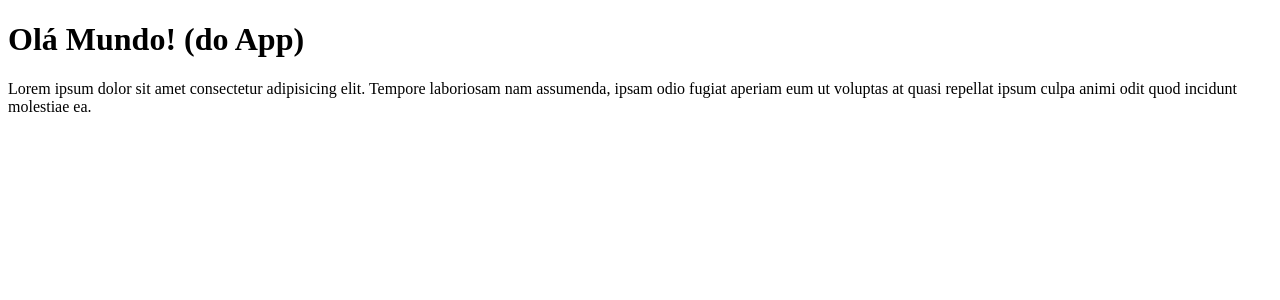
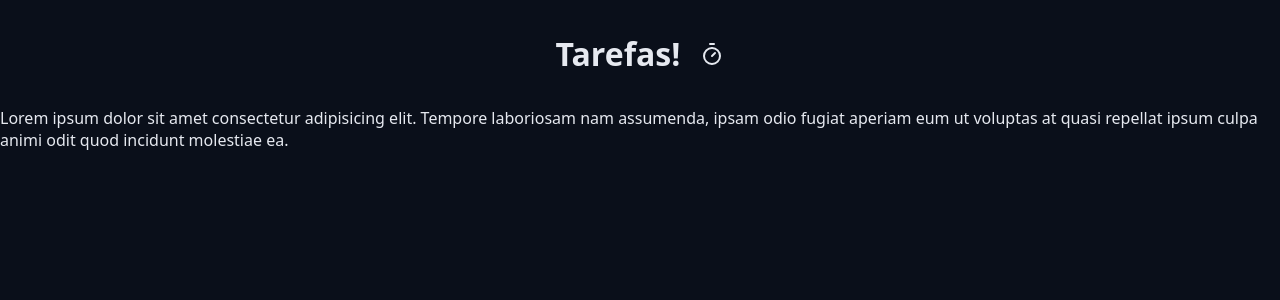
Before and after one commit to NetoResende/tarefas-pomodoro, a React (Vite) app: page / in a window 1280 px wide. Shown: the top 300 px of the page. Built offline with nearby package versions, Linux system fonts and the light colour scheme.

Commit message:
Adicionando novas atualizações

```diff
--- a/package.json
+++ b/package.json
@@ -10,6 +10,7 @@
     "preview": "vite preview"
   },
   "dependencies": {
+    "lucide-react": "^1.21.0",
     "react": "^19.2.6",
     "react-dom": "^19.2.6"
   },
--- a/src/App.tsx
+++ b/src/App.tsx
@@ -1,9 +1,21 @@
+import { Heading } from "./component/Heading";
+import "./styles/Theme.css";
+import "./styles/Global.css";
+import { TimerIcon } from "lucide-react";
+
+
 export function App() {
-
   return (
-   <>
-    <h1>Olá Mundo! (do App)</h1>
-    <p>Lorem ipsum dolor sit amet consectetur adipisicing elit. Tempore laboriosam nam assumenda, ipsam odio fugiat aperiam eum ut voluptas at quasi repellat ipsum culpa animi odit quod incidunt molestiae ea.</p>
-   </>
-  )
-}
+    <>
+      <Heading>
+        Tarefas!
+        <TimerIcon/>
+      </Heading>
+      <p>
+        Lorem ipsum dolor sit amet consectetur adipisicing elit. Tempore
+        laboriosam nam assumenda, ipsam odio fugiat aperiam eum ut voluptas at
+        quasi repellat ipsum culpa animi odit quod incidunt molestiae ea.
+      </p>
+    </>
+  );
+};
--- /dev/null
+++ b/src/component/Heading.module.css
@@ -0,0 +1,8 @@
+.heading {
+    margin: 3.2rem 0;
+    display: flex;
+    align-items: center;
+    justify-content: center;
+    gap: 2rem;
+
+}
--- /dev/null
+++ b/src/component/Heading.tsx
@@ -0,0 +1,14 @@
+import styles from './Heading.module.css'
+
+type HeadingProps = {
+    children: React.ReactNode
+}
+export function Heading({children}: HeadingProps){
+    return (
+        <>
+            <h1 className={`${styles.heading} ${styles.headingColor}`}>
+                {children}
+            </h1>
+        </>
+    )
+}
--- /dev/null
+++ b/src/styles/Global.css
@@ -0,0 +1,14 @@
+* {
+    margin: 0;
+    padding: 0;
+    box-sizing: border-box;
+}
+html {
+    font-size: 62.5%;
+}
+body {
+    font-size: 1.6rem;
+    font-family: system-ui, -apple-system, BlinkMacSystemFont, 'Segoe UI', Roboto, Oxygen, Ubuntu, Cantarell, 'Open Sans', 'Helvetica Neue', sans-serif;
+    background: var(--gray-900);
+    color: var(--text-default);
+}
--- /dev/null
+++ b/src/styles/Theme.css
@@ -0,0 +1,37 @@
+:root {
+    --gray-100: #e6e9f0;
+    --gray-200: #cdd3e1;
+    --gray-300: #aab3cc;
+    --gray-400: #555f7d;
+    --gray-500: #454f6a;
+    --gray-600: #363d56;
+    --gray-700: #272f43;
+    --gray-800: #181f2e;
+    --gray-900: #0a0f1a;
+
+    --primary-light: #4de7b7;
+    --primary: #0da170;
+    --primary-dark: #065f46;
+
+    --link-color: #10b981;
+    --link-hover: #0b8a60;
+
+    --success: #22c55e;
+    --warning: #eab308;
+    --error: #991b1b;
+    --info: #0ea5e9;
+
+    --text-over-primary: #0a0f1a;
+    --text-over-primary-dark: #e6e9f0;
+    --text-over-primary-light: #0a0f1a;
+    --text-over-success: #0a0f1a;
+    --text-over-warning: #0a0f1a;
+    --text-over-error: #e6e9f0;
+    --text-over-info: #0a0f1a;
+
+    --text-default: #e6e9f0;
+    --text-muted: #aab3cc;
+
+    --disabled: #555f7d;
+    --text-disabled: #aab3cc;
+}
```
Also changed, not shown: 1 other file (tests, documents, lock files or other folders).
